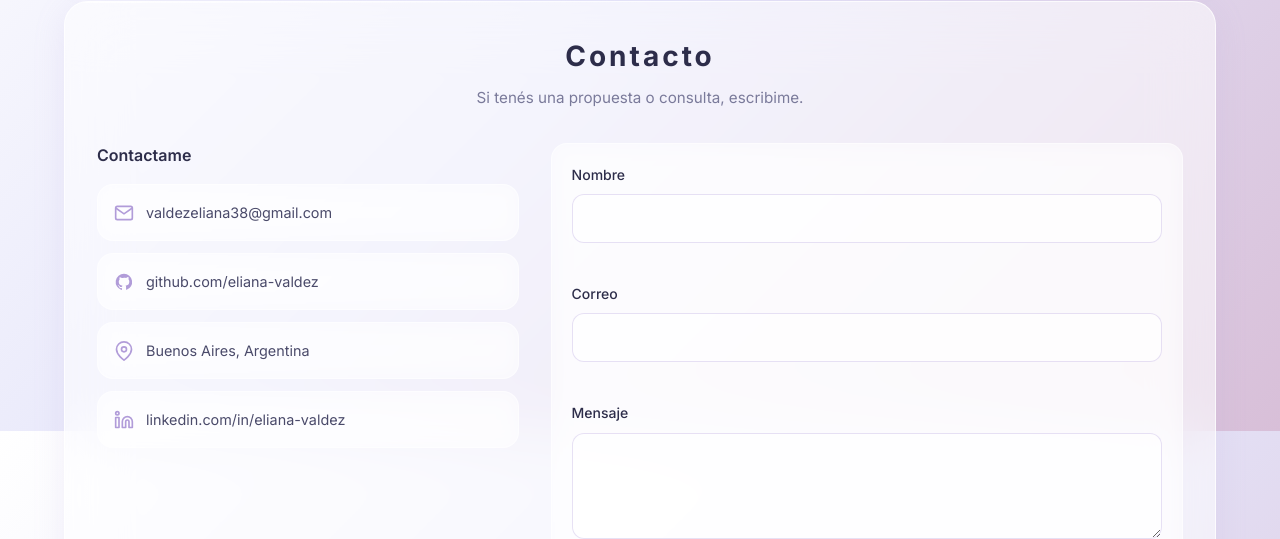
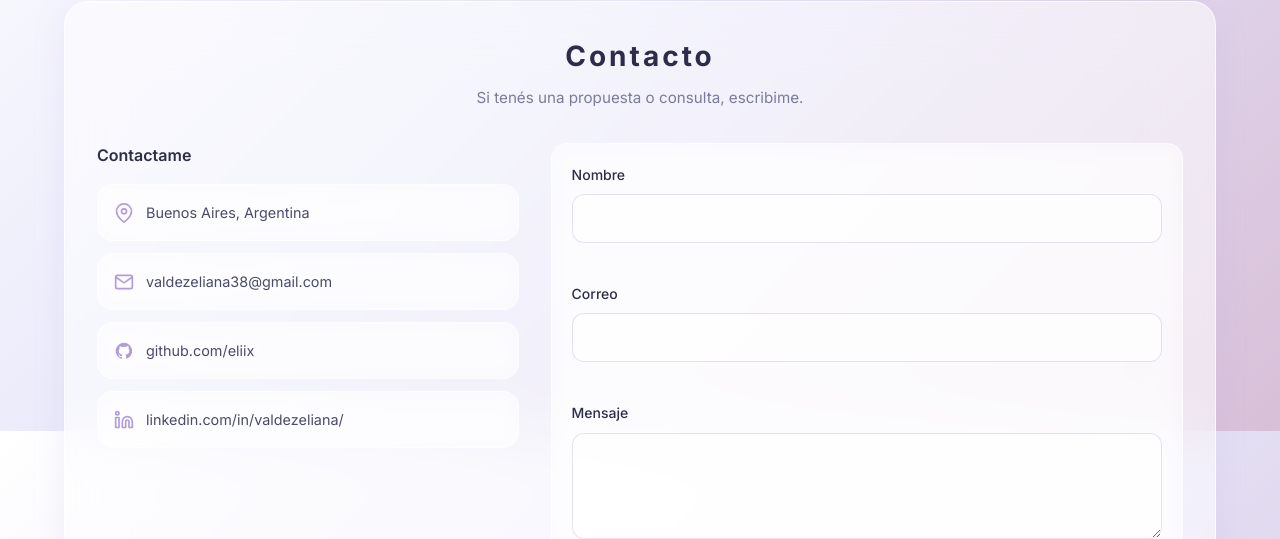
Before and after one commit to eliix/portafolio, a website: page index.html in a window 1280 px wide. Shown: the part 1169-1708 px from the top of the page. Drawn offline with Linux system fonts and the light colour scheme.

Commit message:
Add contact information and update styles for better presentation

```diff
--- a/index.html
+++ b/index.html
@@ -218,6 +218,13 @@ Umberto Illia</span>
           <!-- Contact Info -->
           <div class="contact-info">
             <h4>Contactame</h4>
+              <div class="contact-item glass-card-inner">
+              <svg width="20" height="20" viewBox="0 0 24 24" fill="none" stroke="currentColor" stroke-width="2">
+                <path d="M21 10c0 7-9 13-9 13s-9-6-9-13a9 9 0 0 1 18 0z"/>
+                <circle cx="12" cy="10" r="3"/>
+              </svg>
+              <span>Buenos Aires, Argentina</span>
+            </div>
             <div class="contact-item glass-card-inner">
               <svg width="20" height="20" viewBox="0 0 24 24" fill="none" stroke="currentColor" stroke-width="2">
                 <path d="M4 4h16c1.1 0 2 .9 2 2v12c0 1.1-.9 2-2 2H4c-1.1 0-2-.9-2-2V6c0-1.1.9-2 2-2z"/>
@@ -225,27 +232,21 @@ Umberto Illia</span>
               </svg>
               <span>valdezeliana38@gmail.com</span>
             </div>
-            <div class="contact-item glass-card-inner">
+            <a class="contact-item glass-card-inner" href="https://github.com/eliix" target="_blank" rel="noopener">
               <svg width="20" height="20" viewBox="0 0 24 24" fill="currentColor" aria-hidden="true">
                 <path d="M12 2a10 10 0 0 0-3.16 19.49c.5.09.68-.22.68-.48l-.01-1.7c-2.76.6-3.35-1.33-3.35-1.33-.45-1.15-1.11-1.46-1.11-1.46-.91-.62.07-.6.07-.6 1.01.07 1.54 1.04 1.54 1.04.9 1.54 2.36 1.1 2.94.84.09-.66.35-1.1.64-1.36-2.2-.25-4.52-1.1-4.52-4.9 0-1.08.39-1.97 1.03-2.66-.1-.25-.45-1.27.1-2.64 0 0 .84-.27 2.75 1.02A9.56 9.56 0 0 1 12 6.8c.85 0 1.7.11 2.5.33 1.9-1.29 2.74-1.02 2.74-1.02.55 1.37.2 2.39.1 2.64.64.69 1.03 1.58 1.03 2.66 0 3.81-2.33 4.64-4.55 4.89.36.31.68.92.68 1.86l-.01 2.75c0 .26.18.58.69.48A10 10 0 0 0 12 2z"/>
               </svg>
-              <span>github.com/eliana-valdez</span>
-            </div>
-            <div class="contact-item glass-card-inner">
-              <svg width="20" height="20" viewBox="0 0 24 24" fill="none" stroke="currentColor" stroke-width="2">
-                <path d="M21 10c0 7-9 13-9 13s-9-6-9-13a9 9 0 0 1 18 0z"/>
-                <circle cx="12" cy="10" r="3"/>
-              </svg>
-              <span>Buenos Aires, Argentina</span>
-            </div>
-            <div class="contact-item glass-card-inner">
+              <span>github.com/eliix</span>
+            </a>
+
+            <a class="contact-item glass-card-inner" href="https://www.linkedin.com/in/valdezeliana/" target="_blank" rel="noopener">
               <svg width="20" height="20" viewBox="0 0 24 24" fill="none" stroke="currentColor" stroke-width="2" stroke-linecap="round" stroke-linejoin="round">
                 <path d="M16 8a6 6 0 0 1 6 6v7h-4v-7a2 2 0 0 0-2-2 2 2 0 0 0-2 2v7h-4v-7a6 6 0 0 1 6-6z"/>
                 <rect x="2" y="9" width="4" height="12"/>
                 <circle cx="4" cy="4" r="2"/>
               </svg>
-              <span>linkedin.com/in/eliana-valdez</span>
-            </div>
+              <span>linkedin.com/in/valdezeliana/</span>
+            </a>
           </div>
 
           <!-- Contact Form -->
--- a/styles.css
+++ b/styles.css
@@ -469,6 +469,7 @@ main {
   gap: 0.75rem;
   margin-bottom: 0.75rem;
   padding: 1rem;
+  text-decoration: none;
 }
 
 .contact-item svg {
```
